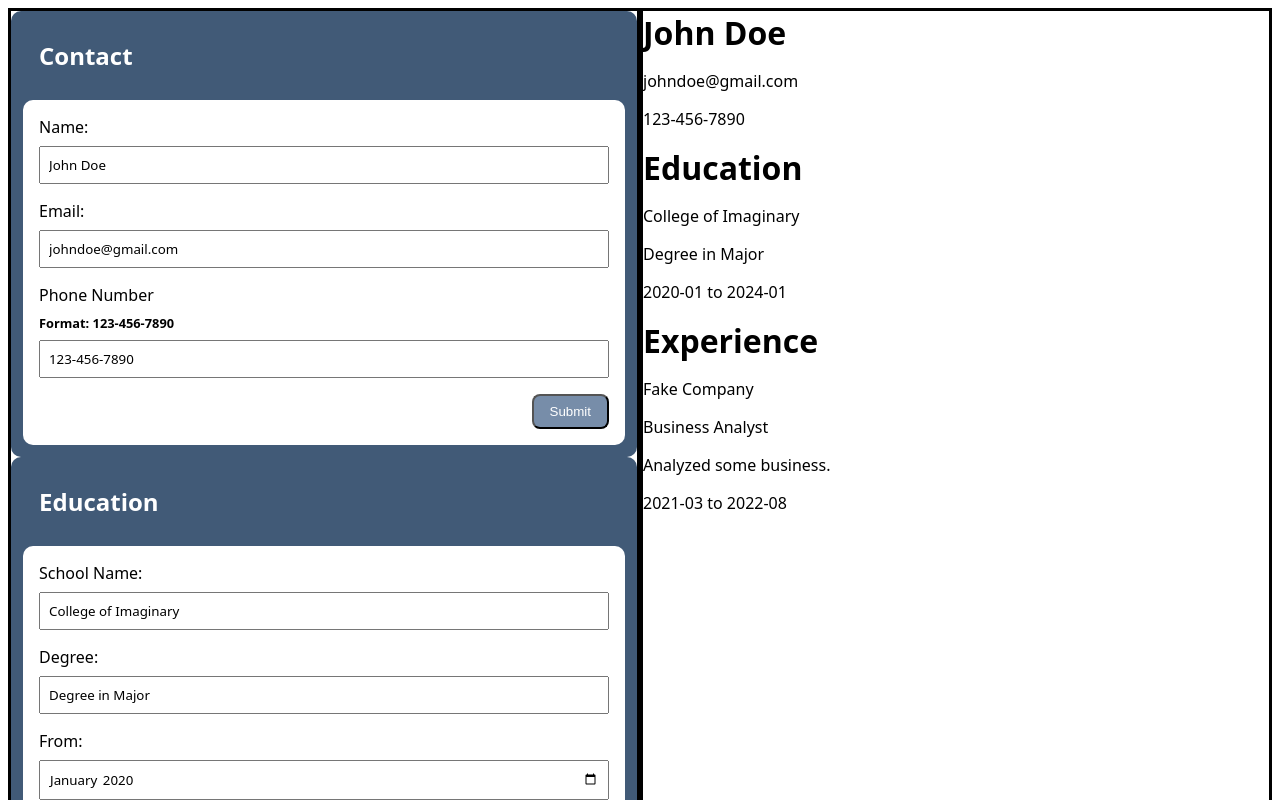
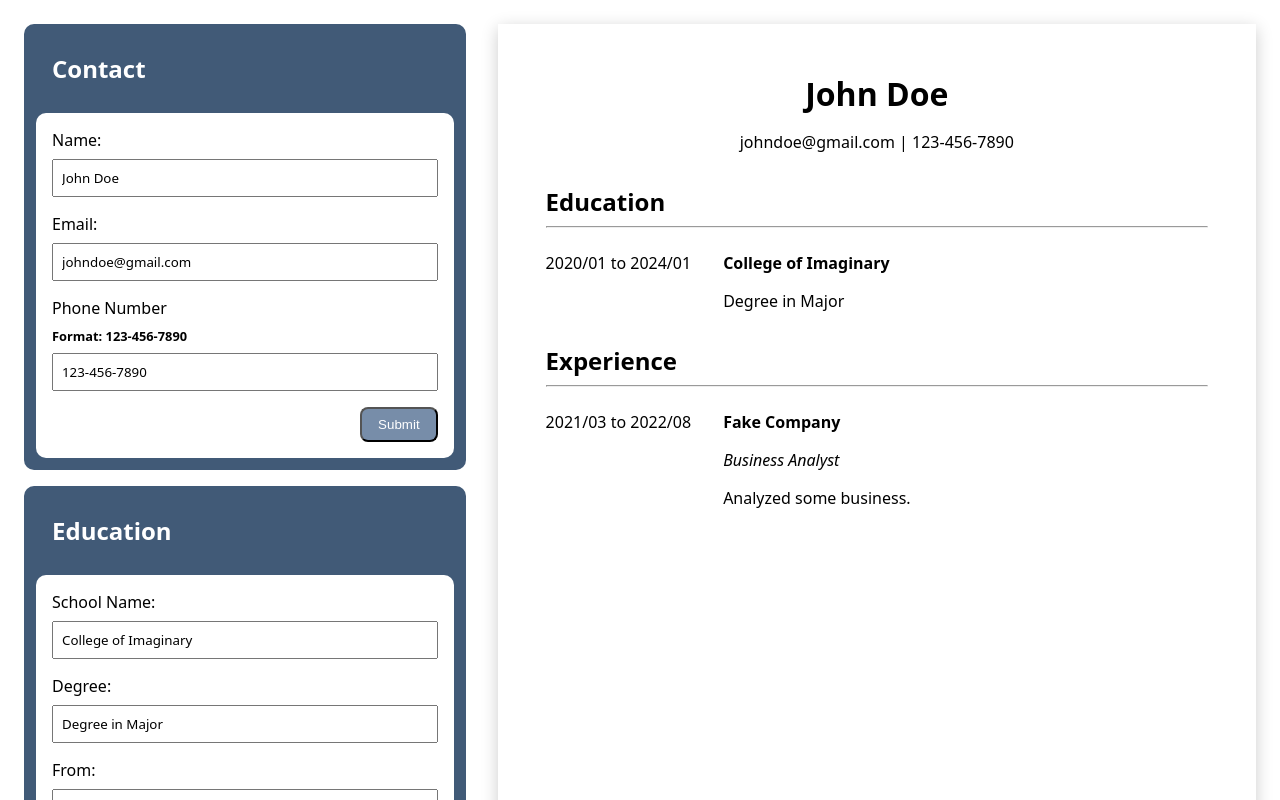
Before and after one commit to ken-ux/cv-application, a React (Vite) app: page / in a window 1280 px wide. Shown: the top 800 px of the page. Built offline with nearby package versions, Linux system fonts and the light colour scheme.

Commit message:
Style preview CV section of page

```diff
--- a/src/components/PreviewCV.jsx
+++ b/src/components/PreviewCV.jsx
@@ -1,44 +1,58 @@
 import PropTypes from "prop-types";
+import "../styles/PreviewCV.css";
 
 function PreviewCV({ contact, education, experience }) {
   const schools = education.map((school) => {
+    const formattedStartYear = school.startYear.replace("-", "/");
+    const formattedEndYear = school.endYear.replace("-", "/");
+
     return (
-      <div key={school.id}>
-        <p>{school.schoolName}</p>
-        <p>{school.degree}</p>
+      <div className="school" key={school.id}>
         <p>
-          {school.startYear} to {school.endYear}
+          {formattedStartYear} to {formattedEndYear}
         </p>
+        <div>
+          <p className="school-name">{school.schoolName}</p>
+          <p>{school.degree}</p>
+        </div>
       </div>
     );
   });
 
   const jobs = experience.map((job) => {
+    const formattedStartYear = job.startYear.replace("-", "/");
+    const formattedEndYear = job.endYear.replace("-", "/");
+
     return (
-      <div key={job.id}>
-        <p>{job.companyName}</p>
-        <p>{job.position}</p>
-        <p>{job.description}</p>
+      <div className="job" key={job.id}>
         <p>
-          {job.startYear} to {job.endYear}
+          {formattedStartYear} to {formattedEndYear}
         </p>
+        <div>
+          <p className="company-name">{job.companyName}</p>
+          <p className="position-name">{job.position}</p>
+          <p>{job.description}</p>
+        </div>
       </div>
     );
   });
 
   return (
-    <div>
-      <div>
+    <div className="cv-container">
+      <div className="contact-container">
         <h1>{contact.name}</h1>
-        <p>{contact.email}</p>
-        <p>{contact.phoneNumber}</p>
+        <p>
+          {contact.email} | {contact.phoneNumber}
+        </p>
       </div>
-      <div>
-        <h1>Education</h1>
+      <div className="education-container">
+        <h2>Education</h2>
+        <hr />
         {schools}
       </div>
-      <div>
-        <h1>Experience</h1>
+      <div className="experience-container">
+        <h2>Experience</h2>
+        <hr />
         {jobs}
       </div>
     </div>
--- a/src/styles/App.css
+++ b/src/styles/App.css
@@ -7,7 +7,14 @@
   display: flex;
 }
 
-#root > div {
-  flex: 1;
-  border: 3px solid black;
+#root > div:first-child {
+  flex: 2;
+  display: flex;
+  flex-direction: column;
+  gap: 1rem;
+  padding: 1rem;
 }
+
+#root > div:last-child {
+  flex: 3;
+}
--- /dev/null
+++ b/src/styles/PreviewCV.css
@@ -0,0 +1,39 @@
+.cv-container {
+  box-shadow: 0px 4px 16px rgba(0, 0, 0, 0.2);
+  margin: 1rem;
+  padding: 3rem;
+  display: flex;
+  flex-direction: column;
+  gap: 1rem;
+  height: 100vh;
+}
+
+.contact-container {
+  display: flex;
+  flex-direction: column;
+  align-items: center;
+}
+
+.school {
+  display: flex;
+  gap: 2rem;
+}
+
+.school > div,
+.job > div {
+  flex: 1;
+}
+
+.job {
+  display: flex;
+  gap: 2rem;
+}
+
+.school-name,
+.company-name {
+  font-weight: 800;
+}
+
+.position-name {
+  font-style: italic;
+}
--- a/src/styles/index.css
+++ b/src/styles/index.css
@@ -1,3 +1,4 @@
-h1 {
+h1,
+h2 {
   margin: 0;
 }
```
